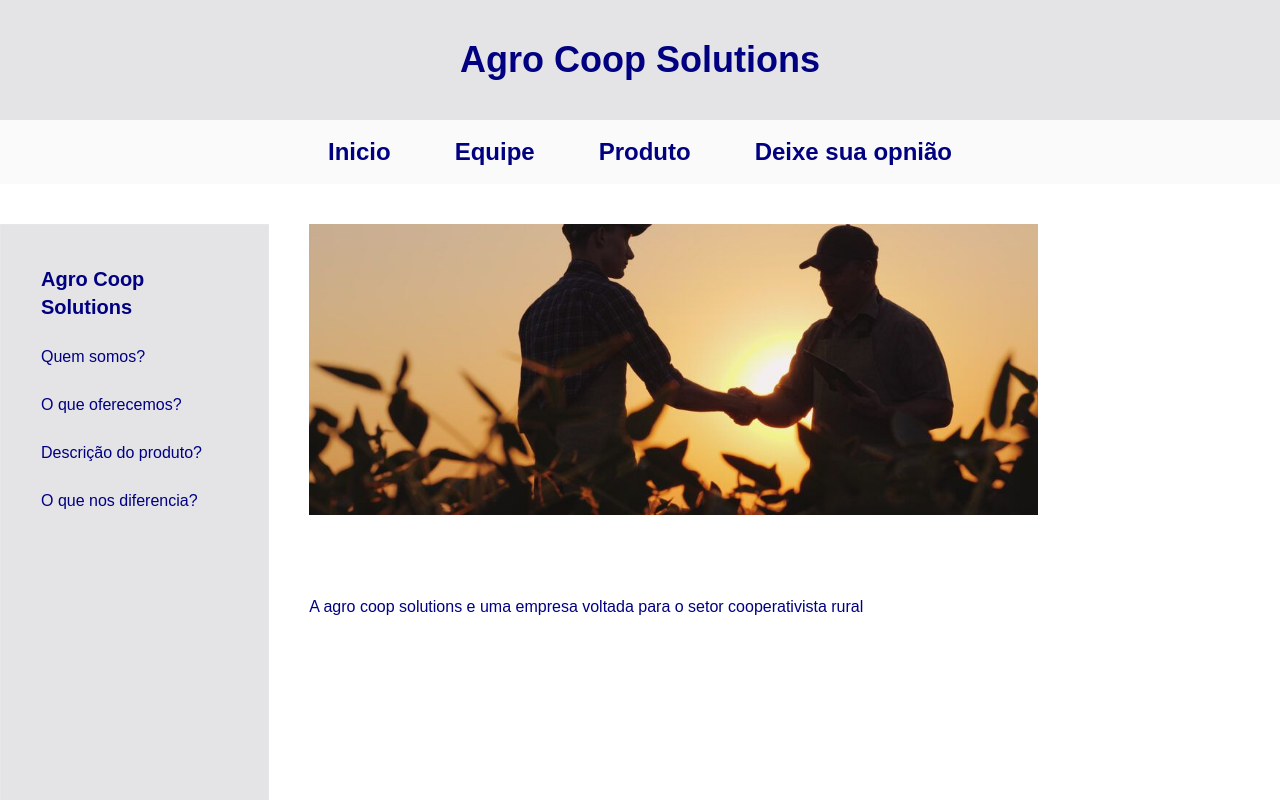
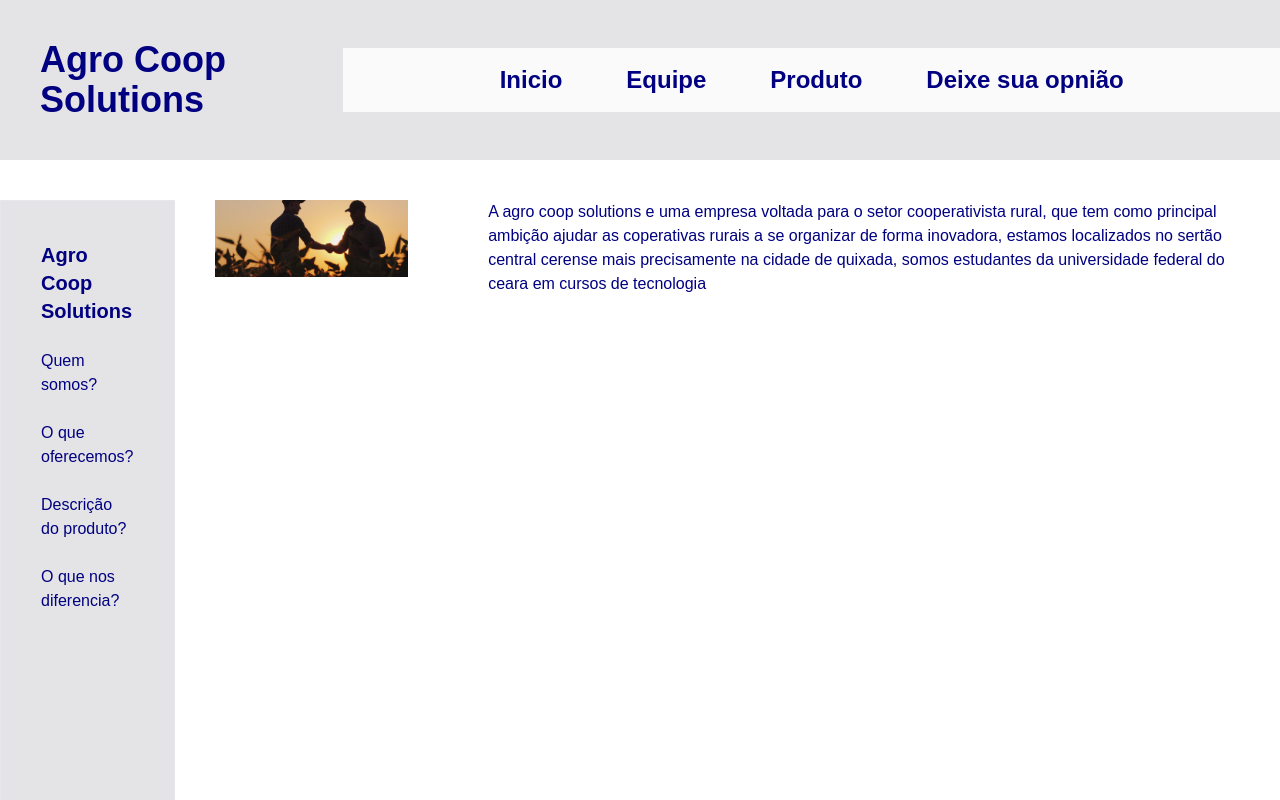
Before and after one commit to victorgomesc/Coop_Agro_Solutions, a Next.js app: page / in a window 1280 px wide. Shown: the top 800 px of the page. Built offline with nearby package versions, Linux system fonts and the light colour scheme.

Commit message:
feat: implement description text

```diff
--- a/app/page.tsx
+++ b/app/page.tsx
@@ -7,14 +7,14 @@ import Sidebar from "@/components/Sidebar";
 export default function Home() {
   return (
     <div className="min-h-screen">
-      <div className="flex flex-col items-center justify-center bg-zinc-200">
+      <div className="flex items-center justify-center bg-zinc-200">
         <Header />
         <Navbar />
       </div>
 
       <div className="flex">
         <Sidebar />
-        <div className="flex flex-col">
+        <div className="flex">
           <Baner />
           <BusinessDescription />
         </div>
--- a/components/BusinessDescription.tsx
+++ b/components/BusinessDescription.tsx
@@ -5,7 +5,10 @@ const BusinessDescription = () => {
     <div className="p-10">
         <section>
           <p>
-            A agro coop solutions e uma empresa voltada para o setor cooperativista rural
+            A agro coop solutions e uma empresa voltada para o setor cooperativista rural, que tem como principal ambição
+            ajudar as coperativas rurais a se organizar de forma inovadora, estamos localizados no sertão central
+            cerense mais precisamente na cidade de quixada, somos estudantes da universidade federal do ceara em cursos
+            de tecnologia
           </p>
         </section>
     </div>
```
